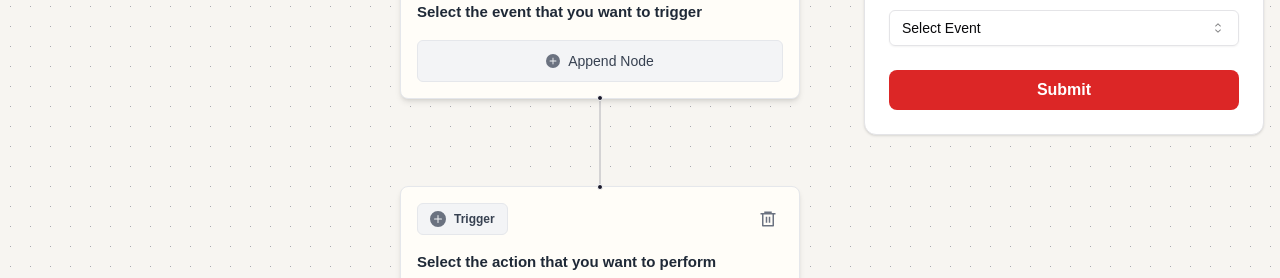
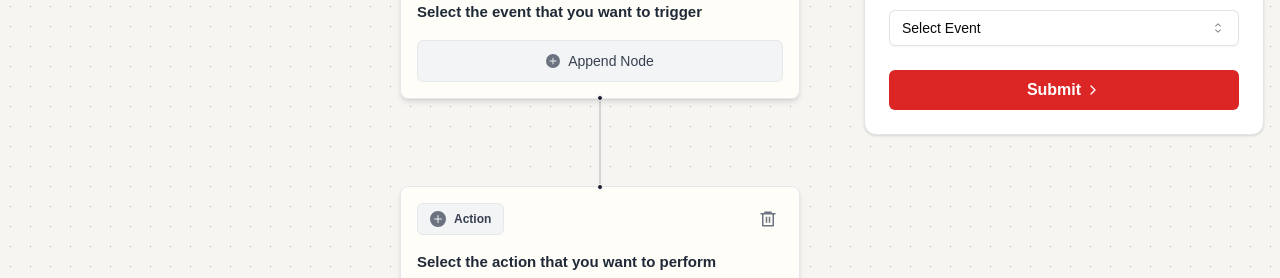
Before and after one commit to JOSHIK27/automation, a Next.js app in the folder frontend/: page /workflow in a window 1280 px wide. Both pictures are taken after a click on the element 600 px from the left and 231 px from the top of the page. Shown: the part 214-492 px from the top of the page. Built offline with nearby package versions, Linux system fonts and the light colour scheme; no server answers.

Commit message:
workflow functionality fully implemented in the frontend

```diff
--- a/frontend/package.json
+++ b/frontend/package.json
@@ -17,7 +17,7 @@
     "@xyflow/react": "^12.3.2",
     "class-variance-authority": "^0.7.0",
     "clsx": "^2.1.1",
-    "framer-motion": "^11.11.10",
+    "framer-motion": "^11.11.11",
     "geist": "^1.3.1",
     "lucide-react": "^0.453.0",
     "next": "15.0.1",
--- a/frontend/src/app/workflow/page.tsx
+++ b/frontend/src/app/workflow/page.tsx
@@ -14,6 +14,7 @@ import CustomNode from "@/components/customnode";
 import { IoClose } from "react-icons/io5";
 import { FaYoutube } from "react-icons/fa";
 import { Separator } from "@/components/ui/separator";
+import { AnimatedSubscribeButtonDemo } from "@/components/ui/animated-button";
 import {
   Select,
   SelectContent,
@@ -24,7 +25,6 @@ import {
 import {
   Card,
   CardContent,
-  CardDescription,
   CardFooter,
   CardHeader,
   CardTitle,
@@ -34,14 +34,20 @@ const initialNodes = [
   {
     id: "1",
     position: { x: 400, y: 100 },
-    data: { label: "Select the event that you want to trigger" },
+    data: {
+      label: "Select the event that you want to trigger",
+      type: "Trigger",
+    },
     type: "custom",
     draggable: false,
   },
   {
     id: "2",
     position: { x: 400, y: 350 },
-    data: { label: "Select the action that you want to perform" },
+    data: {
+      label: "Select the action that you want to perform",
+      type: "Action",
+    },
     type: "custom",
     draggable: false,
   },
@@ -61,19 +67,15 @@ export default function Flow() {
   const [edges, setEdges, onEdgesChange] = useEdgesState(initialEdges);
   const [trigger, setTrigger] = useState("");
   const [showCard, setShowCard] = useState(false);
-  const [submitTrigger, setSubmitTrigger] = useState(false);
+  const [cardId, setCardId] = useState<string>("");
+  const [actions, setActions] = useState<any[]>([]);
+  const [isSubscribed, setIsSubscribed] = useState<boolean>(false);
+  const [selectValue, setSelectValue] = useState("");
 
   useEffect(() => {
-    if (!submitTrigger) return;
-    const currentNodes = nodes;
-    const updatedNodes = currentNodes.map((node) => {
-      if (node.id === "1") {
-        return { ...node, data: { label: trigger } };
-      }
-      return node;
-    });
-    setNodes(updatedNodes);
-  }, [trigger, submitTrigger]);
+    setIsSubscribed(false);
+    setSelectValue("");
+  }, [cardId]);
 
   const onConnect = useCallback(
     (connection: any) => {
@@ -86,6 +88,7 @@ export default function Flow() {
   const onNodeClick = (event: any, node: any) => {
     if (event.target.tagName === "SPAN") {
       setShowCard(true);
+      setCardId(node.id);
       return;
     }
     if (event.target.tagName !== "BUTTON") {
@@ -97,7 +100,7 @@ export default function Flow() {
         flag = true;
       }
     });
-    console.log(flag);
+
     if (!flag) {
       setNodes((nds) => [
         ...nds,
@@ -107,7 +110,10 @@ export default function Flow() {
             x: nodes[nodes.length - 1].position.x,
             y: nodes[nodes.length - 1].position.y + 250,
           },
-          data: { label: "Select the action that you want to perform" },
+          data: {
+            label: "Select the action that you want to perform",
+            type: "Action",
+          },
           type: "custom",
           draggable: false,
         },
@@ -140,7 +146,10 @@ export default function Flow() {
           x: nodes[nodes.length - 1].position.x,
           y: nodes[Number(node.id) - 1].position.y + 250,
         },
-        data: { label: "Select the action that you want to perform" },
+        data: {
+          label: "Select the action that you want to perform",
+          type: "Action",
+        },
         type: "custom",
         draggable: false,
       };
@@ -204,24 +213,61 @@ export default function Flow() {
           <Separator className="my-4" />
         </CardHeader>
         <CardContent>
-          <Select onValueChange={(value) => setTrigger(value)}>
+          {cardId === "1" ? (
+            <Select
+              value={selectValue}
+              onValueChange={(value) => {
+                setSelectValue(value);
+                setTrigger(value);
+              }}
+            >
               <SelectTrigger className="w-full">
                 <SelectValue placeholder="Select Event" />
               </SelectTrigger>
               <SelectContent>
                 <SelectItem value="When a new video is uploaded">
-                When a new video is uploaded
+                  When a new video is uploaded to my channel
+                </SelectItem>
+                <SelectItem value="When a new video is uploaded to a specific channel">
+                  When a new video is uploaded to a specific channel
                 </SelectItem>
               </SelectContent>
             </Select>
+          ) : (
+            <Select
+              value={selectValue}
+              onValueChange={(value) => {
+                setSelectValue(value);
+                setActions((a) => [...a, { cardId: cardId, action: value }]);
+              }}
+            >
+              <SelectTrigger className="w-full">
+                <SelectValue placeholder="Select Action" />
+              </SelectTrigger>
+              <SelectContent>
+                <SelectItem value="Generate a thumbnail">
+                  Generate a thumbnail
+                </SelectItem>
+                <SelectItem value="Generate Captions">
+                  Generate Captions
+                </SelectItem>
+              </SelectContent>
+            </Select>
+          )}
         </CardContent>
         <CardFooter>
-          <button
-            onClick={() => setSubmitTrigger(true)}
-            className="w-full bg-red-600 hover:bg-red-700 text-white font-semibold py-2 px-4 rounded-lg transition-colors"
-          >
-            Submit
-          </button>
+          <AnimatedSubscribeButtonDemo
+            isSubscribed={isSubscribed}
+            setIsSubscribed={setIsSubscribed}
+            nodes={nodes as any}
+            setNodes={setNodes as any}
+            trigger={trigger}
+            cardId={cardId}
+            t1="Submit"
+            t2="Submitted"
+            actions={actions}
+            setActions={setActions}
+          />
         </CardFooter>
       </Card>
 
--- a/frontend/src/components/customnode.tsx
+++ b/frontend/src/components/customnode.tsx
@@ -5,7 +5,7 @@ import { RiDeleteBin6Line } from "react-icons/ri";
 export default function CustomNode({
   data,
 }: {
-  data: { label: string; icon?: React.ReactNode };
+  data: { label: string; type: string };
 }) {
   return (
     <div className="bg-[#FFFDF8] rounded-lg w-[400px] py-4 px-4 relative shadow-md border border-gray-200 hover:shadow-lg transition-shadow duration-200">
@@ -20,7 +20,7 @@ export default function CustomNode({
         <div className="flex items-center gap-2 bg-gray-100 rounded-md px-3 py-1.5 border border-gray-200 hover:bg-gray-200 transition-colors duration-200">
           <BsFillPlusCircleFill className="text-gray-500" />
           <span className="text-[12px] font-semibold text-gray-700 hover:text-gray-800 transition-colors duration-200">
-            Trigger
+            {data.type}
           </span>
         </div>
         <button className="p-1.5 hover:bg-gray-200 rounded-full transition-colors duration-200">
--- /dev/null
+++ b/frontend/src/components/ui/animated-button.tsx
@@ -0,0 +1,54 @@
+import { CheckIcon, ChevronRightIcon } from "lucide-react";
+
+import { AnimatedSubscribeButton } from "./animated-subscribe-button";
+
+export function AnimatedSubscribeButtonDemo({
+  t1,
+  t2,
+  nodes,
+  setNodes,
+  trigger,
+  cardId,
+  actions,
+  setActions,
+  isSubscribed,
+  setIsSubscribed,
+}: {
+  t1: string;
+  t2: string;
+  nodes: Node[];
+  setNodes: any;
+  trigger: string;
+  cardId: string;
+  actions: any[];
+  setActions: any;
+  isSubscribed: boolean;
+  setIsSubscribed: any;
+}) {
+  return (
+    <AnimatedSubscribeButton
+      buttonColor="#dc2626"
+      buttonTextColor="white"
+      subscribeStatus={false}
+      nodes={nodes}
+      setNodes={setNodes}
+      trigger={trigger}
+      cardId={cardId}
+      actions={actions}
+      isSubscribed={isSubscribed}
+      setIsSubscribed={setIsSubscribed}
+      initialText={
+        <span className="group inline-flex items-center">
+          {t1}
+          <ChevronRightIcon className="ml-1 size-4 transition-transform duration-300 group-hover:translate-x-1" />
+        </span>
+      }
+      changeText={
+        <span className="group inline-flex items-center">
+          <CheckIcon className="mr-2 size-4" />
+          {t2}
+        </span>
+      }
+    />
+  );
+}
--- /dev/null
+++ b/frontend/src/components/ui/animated-subscribe-button.tsx
@@ -0,0 +1,110 @@
+"use client";
+
+import React, { useState } from "react";
+import { AnimatePresence, motion } from "framer-motion";
+
+interface AnimatedSubscribeButtonProps {
+  buttonColor: string;
+  buttonTextColor?: string;
+  subscribeStatus: boolean;
+  initialText: React.ReactElement | string;
+  changeText: React.ReactElement | string;
+  nodes: any;
+  setNodes: any;
+  trigger: string;
+  cardId: string;
+  actions: any[];
+  isSubscribed: boolean;
+  setIsSubscribed: any;
+}
+
+export const AnimatedSubscribeButton: React.FC<
+  AnimatedSubscribeButtonProps
+> = ({
+  buttonColor,
+  subscribeStatus,
+  buttonTextColor,
+  changeText,
+  initialText,
+  nodes,
+  setNodes,
+  trigger,
+  cardId,
+  actions,
+  isSubscribed,
+  setIsSubscribed,
+}) => {
+  const handleSubmit = () => {
+    if (cardId === "1") {
+      if (trigger === "") {
+        return;
+      }
+      const currentNodes = nodes;
+      const updatedNodes = currentNodes.map((node: any) => {
+        if (node.id === "1") {
+          return { ...node, data: { label: trigger, type: "Trigger" } };
+        }
+        return node;
+      });
+      setNodes(updatedNodes);
+    } else {
+      const currentNodes = nodes;
+      let label = "";
+      actions.forEach((action) => {
+        if (action.cardId === cardId) {
+          label = action.action;
+        }
+      });
+      const updatedNodes = currentNodes.map((node: any) => {
+        if (node.id === cardId) {
+          return { ...node, data: { label: label, type: "Action" } };
+        }
+        return node;
+      });
+      setNodes(updatedNodes);
+    }
+    setIsSubscribed(true);
+  };
+
+  return (
+    <AnimatePresence mode="wait">
+      {isSubscribed ? (
+        <motion.button
+          className="relative flex w-full cursor-pointer items-center justify-center rounded-md border-none py-2"
+          style={{ backgroundColor: buttonColor, color: buttonTextColor }}
+          initial={{ opacity: 0 }}
+          animate={{ opacity: 1 }}
+          exit={{ opacity: 0 }}
+        >
+          <motion.span
+            key="action"
+            className="relative block h-full w-full font-semibold"
+            initial={{ y: -50 }}
+            animate={{ y: 0 }}
+            style={{ color: buttonTextColor }}
+          >
+            {changeText}
+          </motion.span>
+        </motion.button>
+      ) : (
+        <motion.button
+          className="relative flex w-full cursor-pointer items-center justify-center rounded-md border-none py-2"
+          style={{ backgroundColor: buttonColor, color: buttonTextColor }}
+          onClick={handleSubmit}
+          initial={{ opacity: 0 }}
+          animate={{ opacity: 1 }}
+          exit={{ opacity: 0 }}
+        >
+          <motion.span
+            key="reaction"
+            className="relative block font-semibold"
+            initial={{ x: 0 }}
+            exit={{ x: 50, transition: { duration: 0.1 } }}
+          >
+            {initialText}
+          </motion.span>
+        </motion.button>
+      )}
+    </AnimatePresence>
+  );
+};
```
Also changed, not shown: 1 other file (tests, documents, lock files or other folders). Lines whose indentation alone changed are shown as unchanged.
